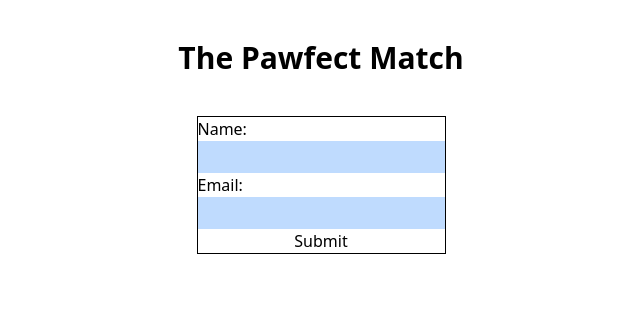
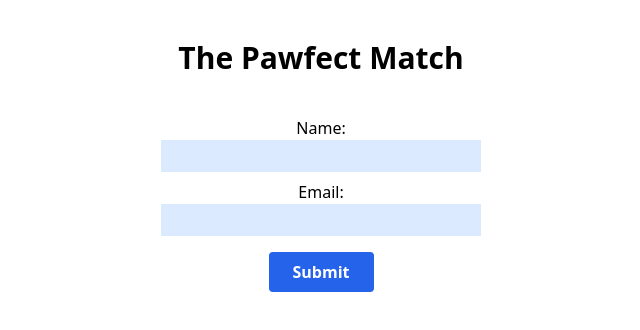
Before and after one commit to elisetvy/fetch-frontend-takehome, a React (Vite) app: page / in a window 1280 px wide. Shown: the top 330 px of the page, without its empty margins (319-959 px from the left). Built offline with nearby package versions, Linux system fonts and the light colour scheme.

Commit message:
Style form

```diff
--- a/src/components/auth/Auth.tsx
+++ b/src/components/auth/Auth.tsx
@@ -1,33 +1,49 @@
 import { useState } from "react";
 
+import Api from "../api";
+
 function Auth() {
-    const initialUserData = {
-        name: "",
-        email: ""
-      };
+  const initialUserData = {
+    name: "",
+    email: "",
+  };
 
   const [userData, setUserData] = useState(initialUserData);
 
   /** Update state within form data. */
   function handleChange(e) {
     const { name, value } = e.target;
-    setUserData(f => ({ ...f, [name]: value}))
+    setUserData((prev) => ({ ...prev, [name]: value }));
   }
 
   /** Call login function with user data. */
   async function handleSubmit(e) {
     e.preventDefault();
 
-    await login(userData);
+    await Api.login(userData);
   }
 
   return (
-    <form className="flex flex-col border-black border">
-      <label>Name:</label>
-      <input className="bg-blue-200 px-2 py-1"></input>
-      <label>Email:</label>
-      <input className="bg-blue-200 px-2 py-1"></input>
-      <button>Submit</button>
+    <form className="flex flex-col items-center w-1/4">
+      <label htmlFor="name">Name:</label>
+      <input
+        name="name"
+        className="bg-blue-100 px-2 py-1 w-full"
+        required
+        value={userData.name}
+        onChange={handleChange}
+        type="text"
+      ></input>
+      <label htmlFor="email" className="mt-2">Email:</label>
+      <input
+        name="email"
+        className="bg-blue-100 px-2 py-1 w-full"
+        required
+        value={userData.email}
+        onChange={handleChange}
+        type="text"
+      ></input>
+      <button onClick={handleSubmit} className="bg-blue-600 rounded px-6 py-2 w-fit mt-4 text-white font-bold">Submit</button>
     </form>
   );
 }
```
